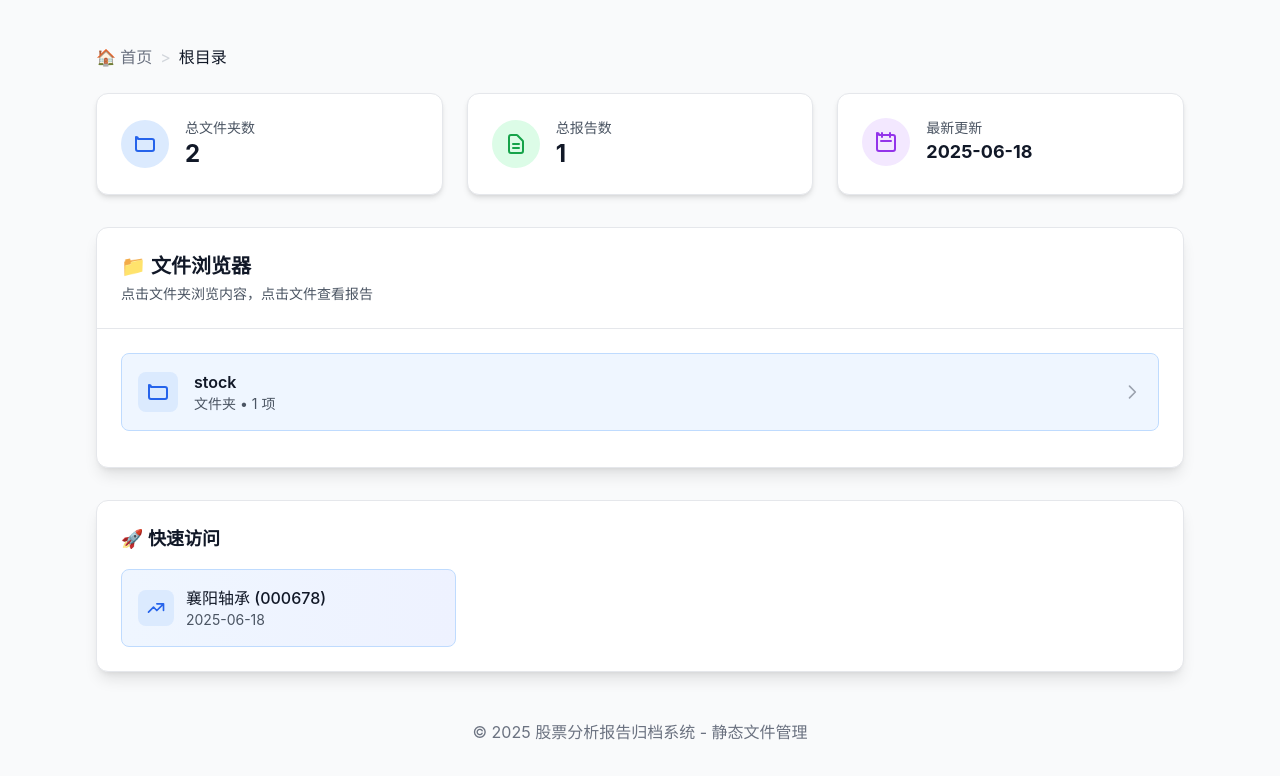
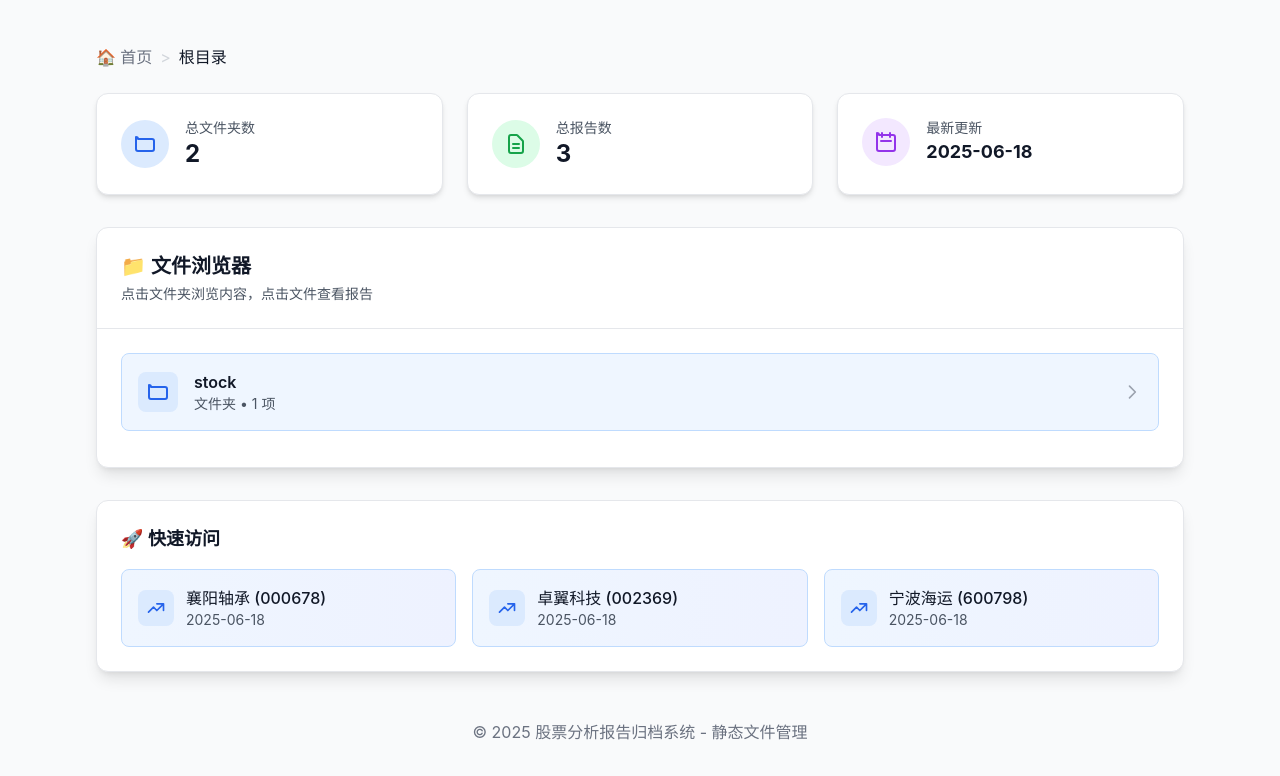
Before and after one commit to QHChen96/static, a plain HTML site: page index.html in a window 1280 px wide. Shown: the part 127-903 px from the top of the page. Drawn offline with nearby package versions, Linux system fonts and the light colour scheme.

Commit message:
跟新目录

```diff
--- /dev/null
+++ b/files.json
@@ -0,0 +1,33 @@
+{
+  "stock": {
+    "type": "folder",
+    "children": {
+      "20250618": {
+        "type": "folder",
+        "children": {
+          "襄阳轴承.html": {
+            "type": "file",
+            "path": "stock/20250618/襄阳轴承.html",
+            "title": "襄阳轴承(000678) 交互式日内交易分析仪表盘",
+            "date": "2025-06-18",
+            "size": "约 29KB"
+          },
+          "卓翼科技.html": {
+            "type": "file",
+            "path": "stock/20250618/卓翼科技.html",
+            "title": "卓翼科技(002369) 交互式交易分析仪表盘",
+            "date": "2025-06-18",
+            "size": "约 30KB"
+          },
+          "宁波海运.html": {
+            "type": "file",
+            "path": "stock/20250618/宁波海运.html",
+            "title": "宁波海运(600798) 交互式投资分析仪表盘",
+            "date": "2025-06-18",
+            "size": "约 26KB"
+          }
+        }
+      }
+    }
+  }
+}
--- a/index.html
+++ b/index.html
@@ -114,19 +114,7 @@
          <div class="mt-8 bg-white rounded-xl shadow-lg border border-gray-200 p-6">
              <h3 class="text-lg font-semibold text-gray-900 mb-4">🚀 快速访问</h3>
              <div class="grid grid-cols-1 md:grid-cols-2 lg:grid-cols-3 gap-4">
-                <a href="stock/20250618/襄阳轴承.html" class="block p-4 bg-gradient-to-r from-blue-50 to-indigo-50 rounded-lg border border-blue-200 hover:border-blue-300 transition-colors">
-                    <div class="flex items-center">
-                        <div class="p-2 bg-blue-100 rounded-lg">
-                            <svg class="w-5 h-5 text-blue-600" fill="none" stroke="currentColor" viewBox="0 0 24 24">
-                                <path stroke-linecap="round" stroke-linejoin="round" stroke-width="2" d="M13 7h8m0 0v8m0-8l-8 8-4-4-6 6"></path>
-                            </svg>
-                        </div>
-                        <div class="ml-3">
-                            <p class="font-medium text-gray-900">襄阳轴承 (000678)</p>
-                            <p class="text-sm text-gray-600">2025-06-18</p>
-                        </div>
-                    </div>
-                </a>
+                 <!-- 快速访问内容将在这里动态生成 -->
              </div>
          </div>
 
@@ -136,26 +124,33 @@
     </div>
 
     <script>
-        // 文件系统数据结构
-        const fileSystem = {
-            'stock': {
-                type: 'folder',
-                children: {
-                    '20250618': {
-                        type: 'folder',
-                        children: {
-                            '襄阳轴承.html': {
-                                type: 'file',
-                                path: 'stock/20250618/襄阳轴承.html',
-                                title: '襄阳轴承(000678) 交互式日内交易分析仪表盘',
-                                date: '2025-06-18',
-                                size: '约 15KB'
+        // 文件系统数据结构 - 从JSON文件动态加载
+        let fileSystem = {};
+
+        // 加载文件结构
+        async function loadFileSystem() {
+            try {
+                const response = await fetch('files.json');
+                if (!response.ok) {
+                    throw new Error('无法加载文件结构');
+                }
+                fileSystem = await response.json();
+                renderFileBrowser();
+                updateStats();
+                updateQuickAccess();
+            } catch (error) {
+                console.error('加载文件结构失败:', error);
+                document.getElementById('file-browser').innerHTML = `
+                    <div class="text-center py-12">
+                        <svg class="w-16 h-16 text-red-300 mx-auto mb-4" fill="none" stroke="currentColor" viewBox="0 0 24 24">
+                            <path stroke-linecap="round" stroke-linejoin="round" stroke-width="2" d="M12 8v4m0 4h.01M21 12a9 9 0 11-18 0 9 9 0 0118 0z"></path>
+                        </svg>
+                        <p class="text-red-500 font-medium">加载文件结构失败</p>
+                        <p class="text-gray-500 text-sm mt-2">请确保 files.json 文件存在且格式正确</p>
+                    </div>
+                `;
             }
         }
-                    }
-                }
-            }
-        };
 
         let currentPath = [];
 
@@ -313,10 +308,59 @@
              document.getElementById('file-count').textContent = fileCount;
          }
 
+         // 动态更新快速访问区域
+         function updateQuickAccess() {
+             const quickAccessContainer = document.querySelector('.grid.grid-cols-1.md\\:grid-cols-2.lg\\:grid-cols-3.gap-4');
+             if (!quickAccessContainer) return;
+
+             let quickAccessHTML = '';
+
+             // 递归查找所有文件
+             function findAllFiles(obj, basePath = '') {
+                 const files = [];
+                 for (const [name, item] of Object.entries(obj)) {
+                     if (item.type === 'file') {
+                         files.push({
+                             ...item,
+                             name: name
+                         });
+                     } else if (item.type === 'folder') {
+                         files.push(...findAllFiles(item.children, basePath + name + '/'));
+                     }
+                 }
+                 return files;
+             }
+
+             const allFiles = findAllFiles(fileSystem);
+
+             // 为每个文件生成快速访问卡片
+             allFiles.forEach(file => {
+                 const stockCode = file.title.match(/\((\d+)\)/) ? file.title.match(/\((\d+)\)/)[1] : '';
+                 const stockName = file.title.split('(')[0].trim();
+
+                 quickAccessHTML += `
+                     <a href="${file.path}" class="block p-4 bg-gradient-to-r from-blue-50 to-indigo-50 rounded-lg border border-blue-200 hover:border-blue-300 transition-colors">
+                         <div class="flex items-center">
+                             <div class="p-2 bg-blue-100 rounded-lg">
+                                 <svg class="w-5 h-5 text-blue-600" fill="none" stroke="currentColor" viewBox="0 0 24 24">
+                                     <path stroke-linecap="round" stroke-linejoin="round" stroke-width="2" d="M13 7h8m0 0v8m0-8l-8 8-4-4-6 6"></path>
+                                 </svg>
+                             </div>
+                             <div class="ml-3">
+                                 <p class="font-medium text-gray-900">${stockName} ${stockCode ? '(' + stockCode + ')' : ''}</p>
+                                 <p class="text-sm text-gray-600">${file.date || '未知日期'}</p>
+                             </div>
+                         </div>
+                     </a>
+                 `;
+             });
+
+             quickAccessContainer.innerHTML = quickAccessHTML;
+         }
+
         // 初始化
          document.addEventListener('DOMContentLoaded', function() {
-            renderFileBrowser();
-            updateStats();
+             loadFileSystem();
          });
     </script>
 </body>
```
Also changed, not shown: 1 other file. Lines whose indentation alone changed are shown as unchanged.
